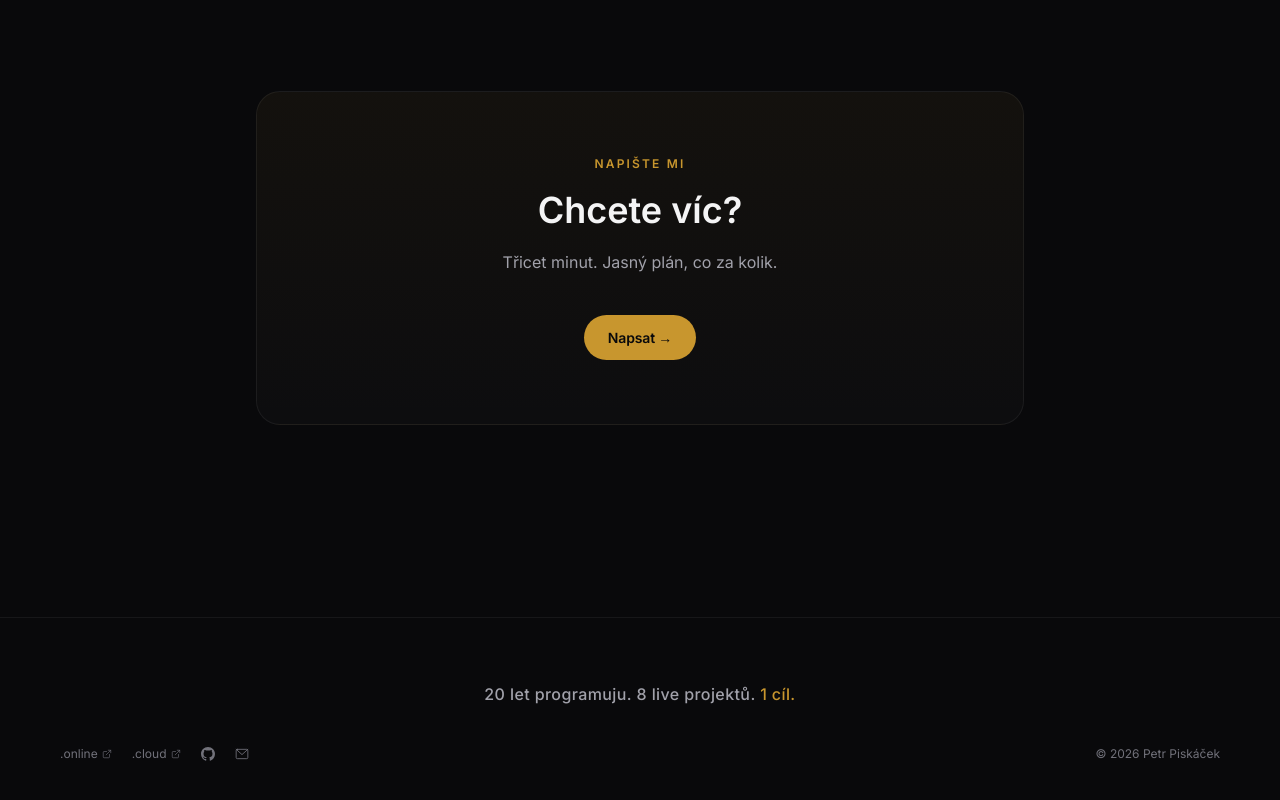
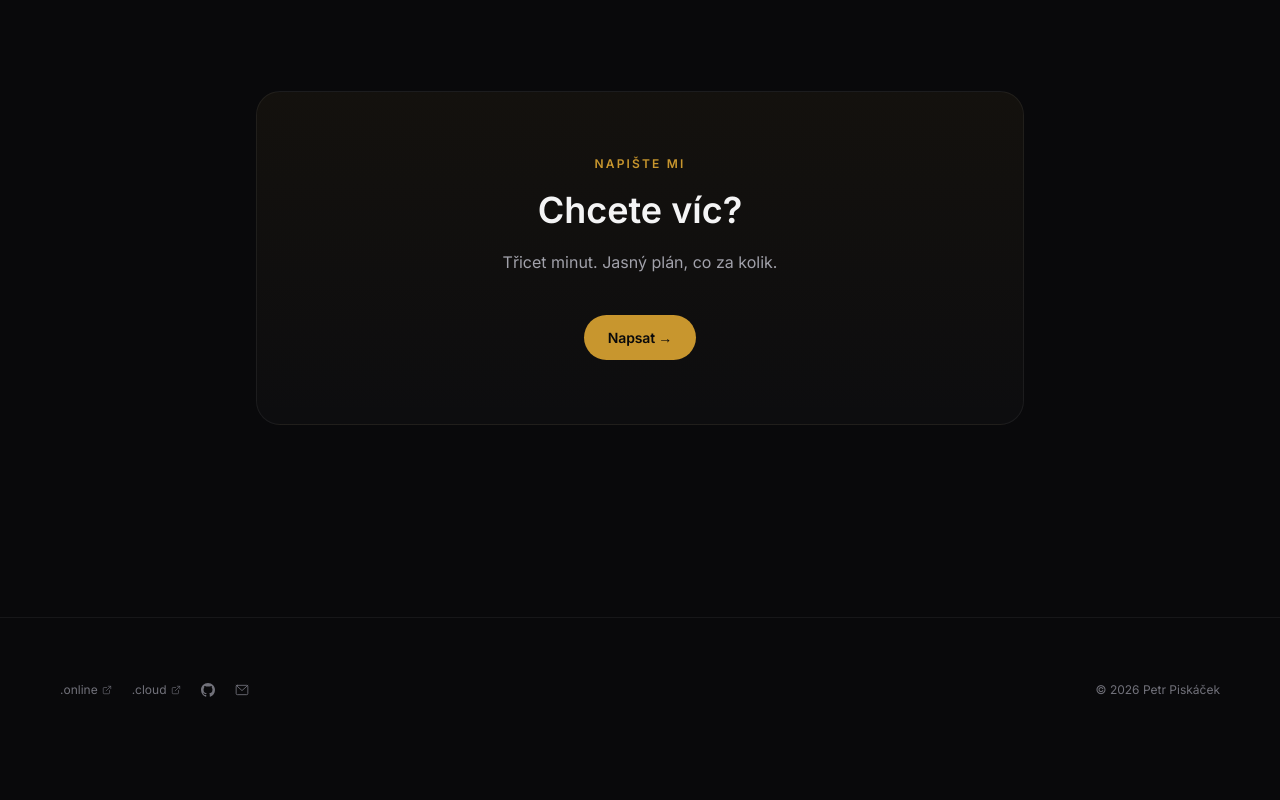
Before and after one commit to Peter-Pix/petrpiskacek.cz, a Next.js app: page / in a window 1280 px wide. Shown: the part 2715-3515 px from the top of the page. After the commit the page ends 3477 px from the top, so only its background shows below. Built offline with nearby package versions, Linux system fonts and the light colour scheme; no server answers.

Commit message:
refactor: remove 20 let programuju tagline from footer

```diff
--- a/src/components/Footer.tsx
+++ b/src/components/Footer.tsx
@@ -15,17 +15,6 @@ export default function Footer() {
       style={{ borderColor: "var(--border)" }}
     >
       <div className="container-apple px-5">
-        {/* Tagline */}
-        <div className="mb-10 text-center">
-          <p
-            className="text-sm font-medium tracking-wide sm:text-base"
-            style={{ color: "var(--text-secondary)" }}
-          >
-            20 let programuju. 8 live projektů.{" "}
-            <span style={{ color: "var(--gold)" }}>1 cíl.</span>
-          </p>
-        </div>
-
         {/* Links */}
         <div className="flex flex-col items-center justify-between gap-6 sm:flex-row">
           <div className="flex items-center gap-5 text-xs" style={{ color: "var(--text-muted)" }}>
```
